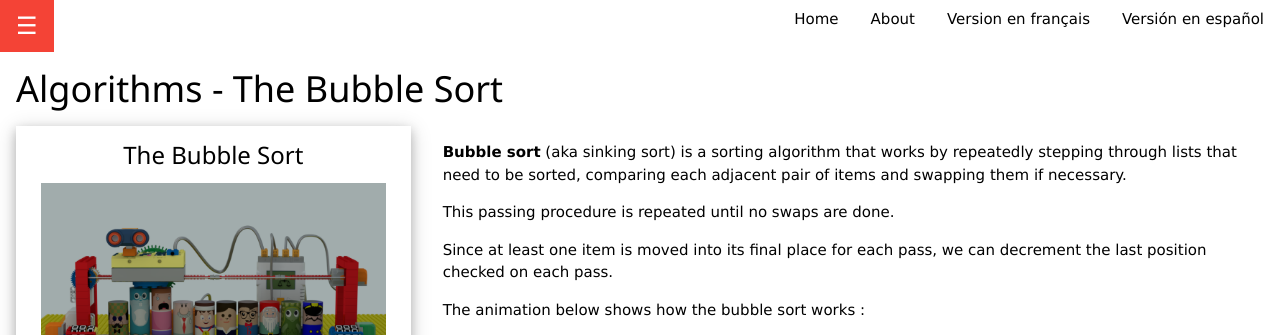
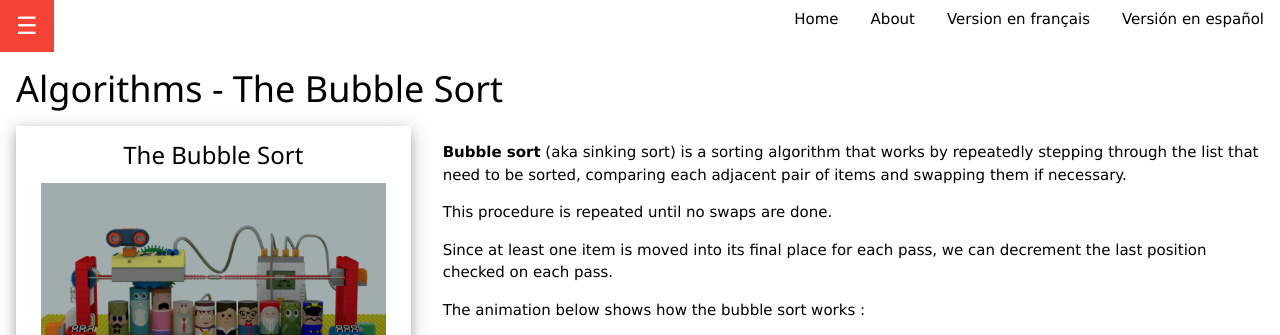
Before and after one commit to LWH-21/Algos, a Jekyll site: the page built from _posts/2020-11-20-bubblesort_en.md, in a window 1280 px wide. Shown: the top 335 px of the page. Built offline with Jekyll 4.4.1, drawn with Linux system fonts in a browser that asks for light colours; comment, search, counter and statistics services are not loaded.

Commit message:
Update 2020-11-20-bubblesort_en.md

```diff
--- a/_posts/2020-11-20-bubblesort_en.md
+++ b/_posts/2020-11-20-bubblesort_en.md
@@ -22,9 +22,9 @@ custom_js:
   -  assets/js/sort/BubbleSort.js
 ---
 
-**Bubble sort** (aka sinking sort) is a sorting algorithm that works by repeatedly stepping through lists that need to be sorted, comparing each adjacent pair of items and swapping them if necessary.
+**Bubble sort** (aka sinking sort) is a sorting algorithm that works by repeatedly stepping through the list that need to be sorted, comparing each adjacent pair of items and swapping them if necessary.
 
-This passing procedure is repeated until no swaps are done.
+This procedure is repeated until no swaps are done.
 
 Since at least one item is moved into its final place for each pass, we can decrement the last position checked on each pass.
 
```
